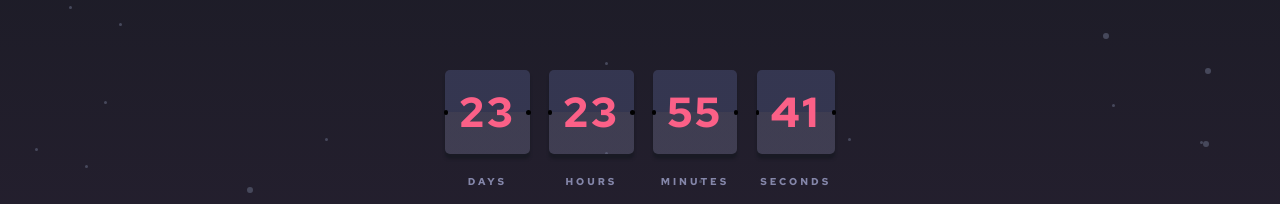
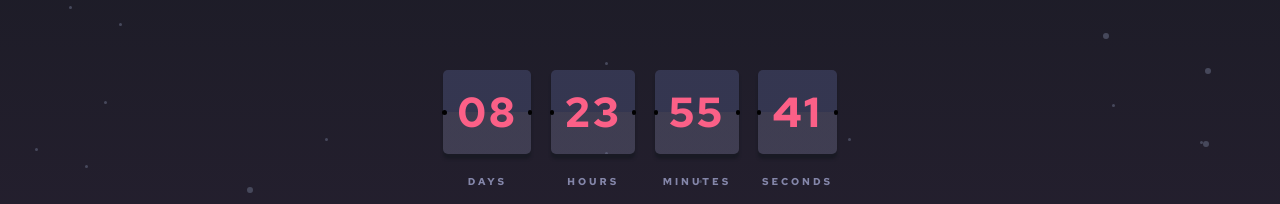
Before and after one commit to Joshardals/countdown-page, a Next.js app: page / in a window 1280 px wide. Shown: the part 158-362 px from the top of the page. Built offline with nearby package versions, Linux system fonts and the light colour scheme.

Commit message:
initial commit

```diff
--- a/pages/components/Time.jsx
+++ b/pages/components/Time.jsx
@@ -38,7 +38,7 @@ const Time = ({ dhms }) => {
   return (
     <Wrapper>
       <ItemWrapper>
-        <Item>{hrs}</Item>
+        <Item>08</Item>
         <Footer>Days</Footer>
       </ItemWrapper>
       <ItemWrapper>
```
